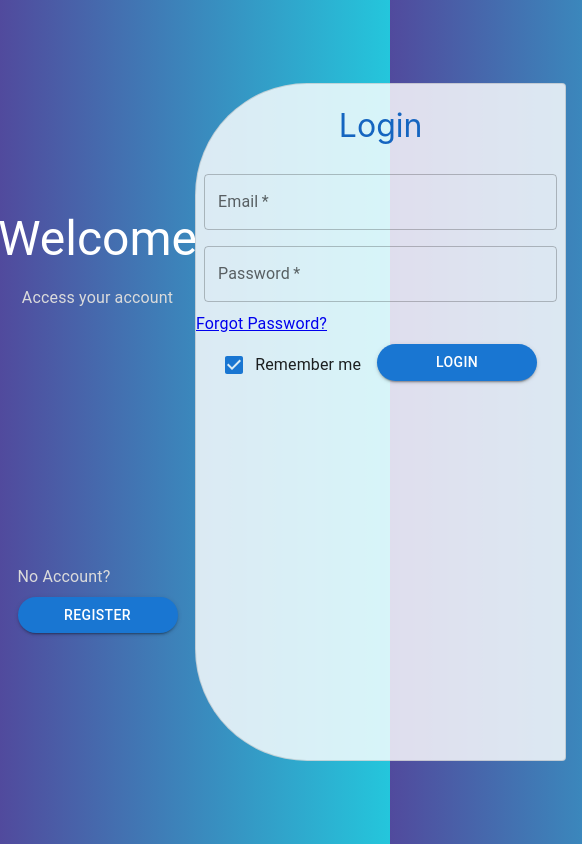
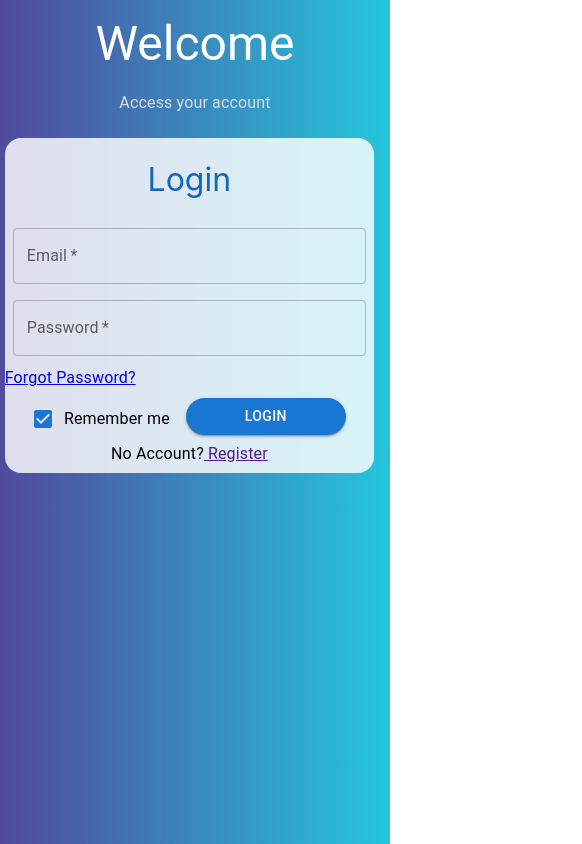
Before and after one commit to mehsaandev/SE-LAB_Project_G2, a React (Create React App) app: page / in a window 390 px wide. Shown: the whole page, 582 px wide, since content can reach past the window. Built offline with nearby package versions, Linux system fonts and the light colour scheme.

Commit message:
mobile responsive

```diff
--- a/src/Components/Authentication/AuthForm.css
+++ b/src/Components/Authentication/AuthForm.css
@@ -1,16 +1,53 @@
-.paperDesign{
+.title {
+  color: #1565c0;
+  text-align: center;
+  font-weight: 400;
+}
+.authForm {
+  display: flex;
+  justify-content: center;
+}
+
+/* Laptop Version */
+@media only screen and (min-width: 770px) {
+  .paperDesign {
     min-height: 80%;
     width: 100%;
     margin-right: 1rem;
+    border-start-start-radius: 7rem;
+    border-end-start-radius: 7rem;
+    background-color: rgb(255 255 255 / 82%);
+  }
+  .authToggleLogin {
+    display: none;
+  }
 
+  .registerBtnSection {
+    display: flex;
+    justify-content: center;
+    margin-top: 1rem;
+  }
 }
 
-.title{
-    color: #1565c0;
+/* Mobile Version */
+@media only screen and (max-width: 769px) {
+  .paperDesign {
+    /* min-height: 80%; */
+    width: 100%;
+    margin: 1rem;
+    border-radius: 1rem;
+    background-color: rgb(255 255 255 / 82%);
+
+    display: flex;
+    flex-direction: column;
+    justify-content: space-between;
+  }
+  .authToggleLogin {
     text-align: center;
-    font-weight: 400;
+  }
+  .registerBtnSection {
+    display: flex;
+    justify-content: space-between;
+    margin-top: 1rem;
+  }
 }
-.authForm{
-    display: flex;
-    justify-content: center;
-}
--- a/src/Components/Authentication/AuthPage.css
+++ b/src/Components/Authentication/AuthPage.css
@@ -1,12 +1,40 @@
-.authPage{
-    display: flex;
-    justify-content: right;
-    align-items: center;
-    height: 100vh;
-    width: 100%;
-}
+
 
 button{
     width: 10rem;
     border-radius: 3rem;
 }
+
+
+
+@media only screen and (min-width: 770px) {
+    .authContainer{
+        display: flex;
+        flex-direction: row;
+        align-items: center;
+         height: 100%;
+    }
+    .authPage{
+        display: flex;
+        justify-content: right;
+        align-items: center;
+        height: 100vh;
+        width: 100%;
+    }
+  }
+
+@media only screen and (max-width: 769px) {
+    .authContainer{
+        display: flex;
+        flex-direction: column;
+        align-items: center;
+         height: 100%;
+    }
+    .authPage{
+        display: flex;
+        justify-content: right;
+        align-items: center;
+        /* height: 100vh; */
+        width: 100%;
+    }
+  }
--- a/src/Components/Authentication/AuthPage.js
+++ b/src/Components/Authentication/AuthPage.js
@@ -11,22 +11,17 @@ const AuthPage = () => {
   const [authType, setAuthType] = useState(false);
 
   return (
-    <div style={{ display: "flex", alignItems: "center", height: "100%" }}>
+    <div  className="authContainer">
       <div style={{ width: "50%" }}>
         <AuthWelcome type={authType} setType={setAuthType} />
       </div>
       <div className="authPage">
-        <Paper
+        <div
           className="paperDesign"
           variant="outlined"
-          style={{
-            borderStartStartRadius: "7rem",
-            borderEndStartRadius: "7rem",
-            backgroundColor: "rgb(255 255 255 / 82%)",
-          }}
         >
-          {authType ? <Register />  : <Login />}
-        </Paper>
+          {authType ? <Register  setAuthType={setAuthType}/>  : <Login setAuthType={setAuthType}/>}
+        </div>
       </div>
     </div>
   );
--- a/src/Components/Authentication/AuthWelcome.css
+++ b/src/Components/Authentication/AuthWelcome.css
@@ -2,6 +2,10 @@
     text-align: center;
 }
 
+
+
+
+@media only screen and (min-width: 770px) {
     .welcomeContainer{
         height: 50vh;
         display: flex;
@@ -9,3 +13,21 @@
         justify-content: space-between;
         align-items: center;
     }
+
+  }
+
+@media only screen and (max-width: 769px) {
+    .authToggle{
+    display: none;
+    }
+    .welcomeContainer{
+        display: flex;
+        flex-direction: column;
+        justify-content: space-between;
+        align-items: center;
+    }
+    .welcome{
+        margin-top: 1rem;
+    }
+
+  }
--- a/src/Components/Authentication/AuthWelcome.js
+++ b/src/Components/Authentication/AuthWelcome.js
@@ -1,4 +1,4 @@
-import React from "react";
+import React, { useState, useEffect } from "react";
 import { Typography, Button, Fade } from "@mui/material";
 import "./AuthWelcome.css";
 
@@ -9,7 +9,7 @@ const AuthWelcome = ({ setType, type }) => {
 
   return (
     <div className="welcomeContainer">
-      <div>
+      <div className="welcome">
         <Typography className="center" variant="h3" color="white" gutterBottom>
           Welcome
         </Typography>
@@ -25,7 +25,7 @@ const AuthWelcome = ({ setType, type }) => {
             : "Access your account "}
         </Typography>
       </div>
-      <div>
+      <div className="authToggle">
         <Typography color="#dbdbdb" variant="subtitle1" gutterBottom>
           {type ? "Already have account?" : "No Account?"}
         </Typography>
--- a/src/Components/Authentication/LoginAuth.js
+++ b/src/Components/Authentication/LoginAuth.js
@@ -10,8 +10,13 @@ import {
 } from "@mui/material";
 import "./AuthForm.css";
 import ToggleButton from "../Custom Buttons/ToggleButton";
-const RegisterAuth = () => {
-  const [userType, setUserType] = useState(true);
+const RegisterAuth = ({setAuthType}) => {
+
+  const toggleAuthType = (e) =>{
+    e.preventDefault()
+
+    setAuthType(true)
+  }
 
   return (
     <>
@@ -66,6 +71,12 @@ const RegisterAuth = () => {
           </Box>
         </form>
       </div>
+      <div className="authToggleLogin">
+        <Typography variant="subtitle1" gutterBottom>
+          No Account?
+          <a href="" onClick={toggleAuthType}> Register</a>
+        </Typography>
+      </div>
     </>
   );
 };
--- a/src/Components/Authentication/RegisterAuth.js
+++ b/src/Components/Authentication/RegisterAuth.js
@@ -8,11 +8,21 @@ import {
   FormControl,
   InputLabel,
   Button,
+  Typography
 } from "@mui/material";
 import "./AuthForm.css";
 import ToggleButton from "../Custom Buttons/ToggleButton";
-const RegisterAuth = () => {
+const RegisterAuth = ({setAuthType}) => {
   const [userType, setUserType] = useState(true);
+
+
+
+  const toggleAuthType = (e) =>{
+    e.preventDefault()
+
+    setAuthType(false)
+  }
+
 
   return (
     <>
@@ -108,7 +118,17 @@ const RegisterAuth = () => {
                 type={"password"}
               />
             </div>
-            <div style={{ display: "flex", justifyContent: "center" }}>
+            <div className="registerBtnSection">
+              <div className="authToggleLogin">
+                <Typography variant="subtitle1" gutterBottom>
+                Already have account?
+                  <a href="" onClick={toggleAuthType}>
+                    {" "}
+                    Login
+                  </a>
+                </Typography>
+              </div>
+
               <Button
                 variant="contained"
                 style={{ marginBottom: "5px", borderRadius: "3rem" }}
```
Lines whose indentation alone changed are shown as unchanged.
